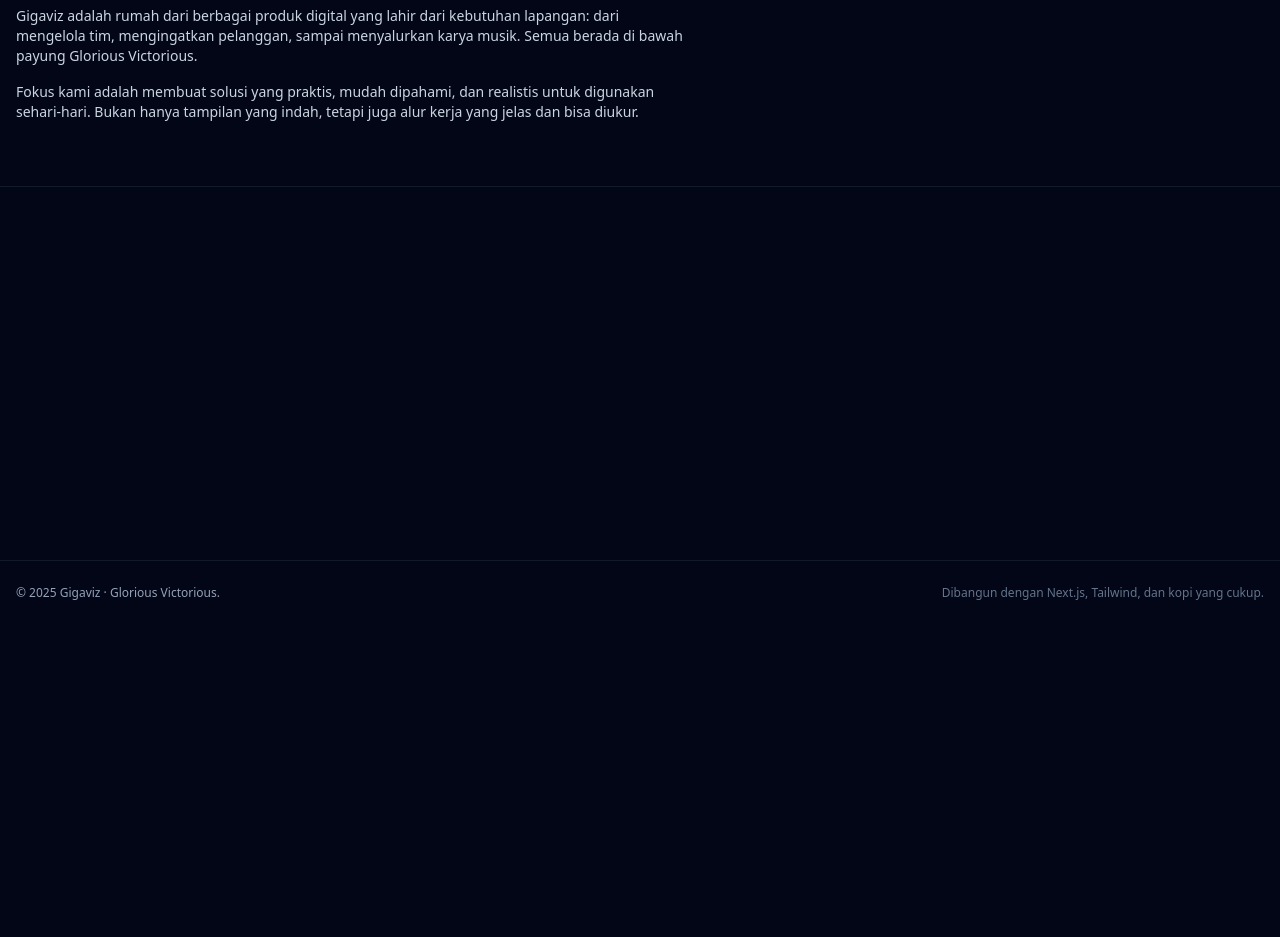
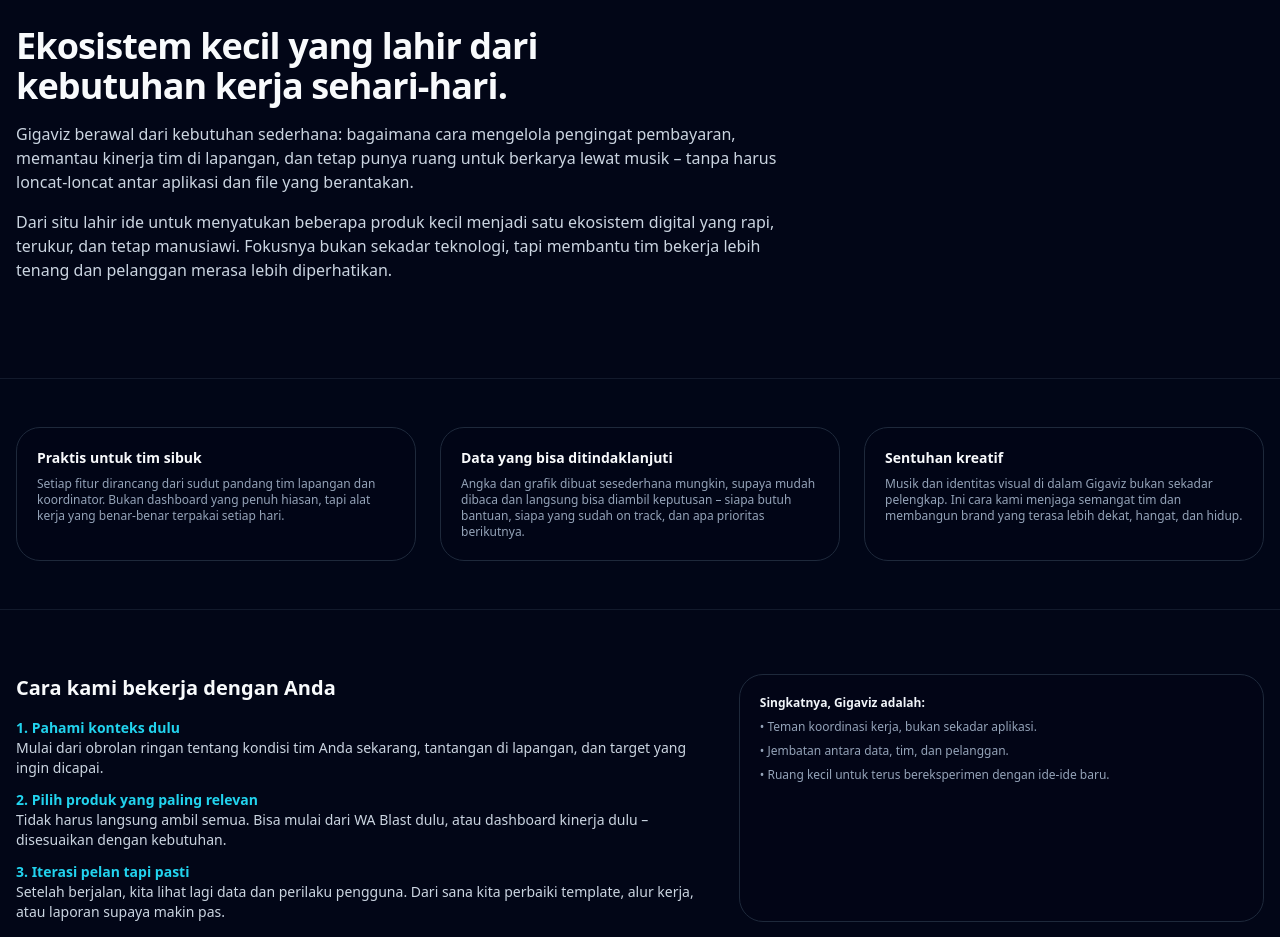
Before and after one commit to giusty7/gigaviz-web, a Next.js app: page /about in a window 1280 px wide. Shown: the part 175-1112 px from the top of the page. Before the commit the page ends 800 px from the top, so only its background shows below. Built offline with nearby package versions, Linux system fonts and the light colour scheme.

Commit message:
feat: add About, Products, Contact pages

```diff
--- a/app/about/page.tsx
+++ b/app/about/page.tsx
@@ -3,35 +3,135 @@
 import { Footer } from "@/components/layout/footer";
 
 export const metadata: Metadata = {
-  title: "Tentang",
+  title: "Tentang | Gigaviz",
   description:
-    "Tentang Gigaviz dan Glorious Victorious sebagai ekosistem produk digital.",
+    "Cerita singkat tentang Gigaviz: ekosistem digital yang menghubungkan WA Blast, dashboard kinerja, dan musik untuk tim yang ingin bekerja lebih rapi dan terukur.",
 };
 
 export default function AboutPage() {
   return (
-    <div className="flex min-h-screen flex-col bg-gigaviz-bg">
+    <div className="flex min-h-screen flex-col bg-gradient-to-b from-gigaviz-bg via-slate-950 to-slate-950">
       <Navbar />
+
       <main className="flex-1">
+        {/* Hero */}
         <section className="border-b border-slate-800/60">
-          <div className="container space-y-4 py-12 md:py-16">
-            <h1 className="text-2xl font-semibold tracking-tight md:text-3xl">
+          <div className="container space-y-6 py-16 md:py-24">
+            <p className="text-xs font-medium uppercase tracking-[0.2em] text-cyan-400">
               Tentang Gigaviz
-            </h1>
-            <p className="max-w-2xl text-sm text-slate-300">
-              Gigaviz adalah rumah dari berbagai produk digital yang lahir
-              dari kebutuhan lapangan: dari mengelola tim, mengingatkan
-              pelanggan, sampai menyalurkan karya musik. Semua berada di
-              bawah payung Glorious Victorious.
             </p>
-            <p className="max-w-2xl text-sm text-slate-300">
-              Fokus kami adalah membuat solusi yang praktis, mudah dipahami,
-              dan realistis untuk digunakan sehari-hari. Bukan hanya tampilan
-              yang indah, tetapi juga alur kerja yang jelas dan bisa diukur.
-            </p>
+            <div className="space-y-4 md:max-w-3xl">
+              <h1 className="text-balance text-3xl font-semibold tracking-tight md:text-4xl">
+                Ekosistem kecil yang lahir dari kebutuhan kerja sehari-hari.
+              </h1>
+              <p className="text-sm text-slate-300 md:text-base">
+                Gigaviz berawal dari kebutuhan sederhana: bagaimana cara
+                mengelola pengingat pembayaran, memantau kinerja tim di
+                lapangan, dan tetap punya ruang untuk berkarya lewat musik –
+                tanpa harus loncat-loncat antar aplikasi dan file yang
+                berantakan.
+              </p>
+              <p className="text-sm text-slate-300 md:text-base">
+                Dari situ lahir ide untuk menyatukan beberapa produk kecil
+                menjadi satu ekosistem digital yang rapi, terukur, dan tetap
+                manusiawi. Fokusnya bukan sekadar teknologi, tapi membantu tim
+                bekerja lebih tenang dan pelanggan merasa lebih diperhatikan.
+              </p>
+            </div>
+          </div>
+        </section>
+
+        {/* Nilai & pendekatan */}
+        <section className="border-b border-slate-800/60 bg-slate-950/40">
+          <div className="container grid gap-6 py-12 md:grid-cols-3">
+            <div className="rounded-2xl border border-slate-800 bg-slate-950/60 p-5">
+              <h2 className="mb-2 text-sm font-semibold text-slate-50">
+                Praktis untuk tim sibuk
+              </h2>
+              <p className="text-xs text-slate-400">
+                Setiap fitur dirancang dari sudut pandang tim lapangan dan
+                koordinator. Bukan dashboard yang penuh hiasan, tapi alat kerja
+                yang benar-benar terpakai setiap hari.
+              </p>
+            </div>
+
+            <div className="rounded-2xl border border-slate-800 bg-slate-950/60 p-5">
+              <h2 className="mb-2 text-sm font-semibold text-slate-50">
+                Data yang bisa ditindaklanjuti
+              </h2>
+              <p className="text-xs text-slate-400">
+                Angka dan grafik dibuat sesederhana mungkin, supaya mudah
+                dibaca dan langsung bisa diambil keputusan – siapa butuh
+                bantuan, siapa yang sudah on track, dan apa prioritas berikutnya.
+              </p>
+            </div>
+
+            <div className="rounded-2xl border border-slate-800 bg-slate-950/60 p-5">
+              <h2 className="mb-2 text-sm font-semibold text-slate-50">
+                Sentuhan kreatif
+              </h2>
+              <p className="text-xs text-slate-400">
+                Musik dan identitas visual di dalam Gigaviz bukan sekadar
+                pelengkap. Ini cara kami menjaga semangat tim dan membangun
+                brand yang terasa lebih dekat, hangat, dan hidup.
+              </p>
+            </div>
+          </div>
+        </section>
+
+        {/* Cara kerja singkat */}
+        <section className="border-b border-slate-800/60">
+          <div className="container grid gap-10 py-12 md:grid-cols-[1.3fr_minmax(0,1fr)] md:py-16">
+            <div className="space-y-4">
+              <h2 className="text-lg font-semibold text-slate-50 md:text-xl">
+                Cara kami bekerja dengan Anda
+              </h2>
+              <ol className="space-y-3 text-sm text-slate-300">
+                <li>
+                  <span className="font-semibold text-cyan-400">
+                    1. Pahami konteks dulu
+                  </span>
+                  <br />
+                  Mulai dari obrolan ringan tentang kondisi tim Anda sekarang,
+                  tantangan di lapangan, dan target yang ingin dicapai.
+                </li>
+                <li>
+                  <span className="font-semibold text-cyan-400">
+                    2. Pilih produk yang paling relevan
+                  </span>
+                  <br />
+                  Tidak harus langsung ambil semua. Bisa mulai dari WA Blast
+                  dulu, atau dashboard kinerja dulu – disesuaikan dengan
+                  kebutuhan.
+                </li>
+                <li>
+                  <span className="font-semibold text-cyan-400">
+                    3. Iterasi pelan tapi pasti
+                  </span>
+                  <br />
+                  Setelah berjalan, kita lihat lagi data dan perilaku pengguna.
+                  Dari sana kita perbaiki template, alur kerja, atau laporan
+                  supaya makin pas.
+                </li>
+              </ol>
+            </div>
+
+            <div className="rounded-2xl border border-slate-800 bg-slate-950/60 p-5 text-xs text-slate-400">
+              <p className="mb-2 font-semibold text-slate-100">
+                Singkatnya, Gigaviz adalah:
+              </p>
+              <ul className="space-y-2">
+                <li>• Teman koordinasi kerja, bukan sekadar aplikasi.</li>
+                <li>• Jembatan antara data, tim, dan pelanggan.</li>
+                <li>
+                  • Ruang kecil untuk terus bereksperimen dengan ide-ide baru.
+                </li>
+              </ul>
+            </div>
           </div>
         </section>
       </main>
+
       <Footer />
     </div>
   );
--- a/app/products/page.tsx
+++ b/app/products/page.tsx
@@ -1,83 +1,154 @@
 import type { Metadata } from "next";
 import { Navbar } from "@/components/layout/navbar";
 import { Footer } from "@/components/layout/footer";
+import Link from "next/link";
 
 export const metadata: Metadata = {
-  title: "Produk",
+  title: "Produk | Gigaviz",
   description:
-    "Daftar produk dan layanan dalam ekosistem Gigaviz: WA Blast, dashboard kinerja, musik, dan lainnya.",
+    "Daftar produk dalam ekosistem Gigaviz: WA Blast & Notifikasi, Dashboard Kinerja, dan Gigaviz Tracks untuk kebutuhan komunikasi, monitoring, dan branding kreatif.",
 };
-
-const products = [
-  {
-    name: "Gigaviz WA Blast",
-    badge: "Layanan",
-    desc: "Pengiriman pesan massal terstruktur untuk pengingat pembayaran, informasi layanan, dan edukasi pelanggan.",
-    status: "Aktif",
-  },
-  {
-    name: "Gigaviz Office (Dashboard)",
-    badge: "Layanan",
-    desc: "Dashboard kinerja tim harian/bulanan dengan integrasi Google Sheets atau database lain.",
-    status: "Aktif",
-  },
-  {
-    name: "Gigaviz Tracks",
-    badge: "Kreatif",
-    desc: "Produksi dan distribusi musik orisinal untuk brand, konten, dan personal project.",
-    status: "Aktif",
-  },
-  {
-    name: "Gigaviz APK",
-    badge: "Dev",
-    desc: "Pengembangan aplikasi Android internal, terutama untuk operasional lapangan dan monitoring.",
-    status: "Dalam pengembangan",
-  },
-];
 
 export default function ProductsPage() {
   return (
-    <div className="flex min-h-screen flex-col bg-gigaviz-bg">
+    <div className="flex min-h-screen flex-col bg-gradient-to-b from-gigaviz-bg via-slate-950 to-slate-950">
       <Navbar />
+
       <main className="flex-1">
+        {/* Hero */}
         <section className="border-b border-slate-800/60">
-          <div className="container py-12 md:py-16">
-            <div className="mb-6 space-y-2">
-              <h1 className="text-2xl font-semibold tracking-tight md:text-3xl">
-                Produk & Layanan
+          <div className="container space-y-6 py-16 md:py-24">
+            <div className="space-y-3 md:max-w-2xl">
+              <h1 className="text-balance text-3xl font-semibold tracking-tight md:text-4xl">
+                Produk yang saling terhubung, bukan berdiri sendiri.
               </h1>
-              <p className="max-w-2xl text-sm text-slate-300">
-                Beberapa produk dapat digunakan secara terpisah, namun tetap
-                saling terhubung di bawah satu identitas brand.
+              <p className="text-sm text-slate-300 md:text-base">
+                Gigaviz berisi beberapa produk kecil yang bisa digunakan
+                terpisah, namun akan terasa maksimal ketika saling terintegrasi.
+                Mulai dari pengingat pembayaran, membaca kinerja tim, sampai
+                membangun identitas brand melalui musik.
               </p>
             </div>
 
-            <div className="grid gap-4 md:grid-cols-2">
-              {products.map((item) => (
-                <div
-                  key={item.name}
-                  className="flex flex-col justify-between rounded-2xl border border-slate-800 bg-slate-950/60 p-4"
+            <p className="text-xs text-slate-500">
+              Pilih satu produk untuk mulai, atau kombinasikan beberapa
+              sekaligus sesuai kebutuhan tim Anda.
+            </p>
+          </div>
+        </section>
+
+        {/* List produk */}
+        <section className="border-b border-slate-800/60 bg-slate-950/40">
+          <div className="container space-y-6 py-12 md:py-16">
+            <div className="grid gap-6 md:grid-cols-3">
+              {/* WA Blast */}
+              <div className="flex flex-col rounded-2xl border border-slate-800 bg-slate-950/60 p-5">
+                <h2 className="mb-1 text-sm font-semibold text-slate-50">
+                  WA Blast & Notifikasi
+                </h2>
+                <p className="mb-3 text-xs text-slate-400">
+                  Kirim pengingat pembayaran, informasi layanan, dan kampanye
+                  terjadwal melalui WhatsApp Business dengan template yang
+                  konsisten.
+                </p>
+                <ul className="mb-4 flex-1 space-y-1.5 text-xs text-slate-300">
+                  <li>• Template pesan yang rapi dan terukur.</li>
+                  <li>• Segmentasi dasar: pelanggan aktif, tertunggak, dsb.</li>
+                  <li>• Log pengiriman untuk keperluan monitoring.</li>
+                </ul>
+                <p className="mb-3 text-[11px] text-slate-500">
+                  Cocok untuk: tim penagihan, layanan pelanggan, dan kampanye
+                  informasi berkala.
+                </p>
+                <Link
+                  href="/contact"
+                  className="text-xs font-medium text-cyan-400 hover:text-cyan-300"
                 >
-                  <div className="space-y-2">
-                    <div className="flex items-center justify-between gap-2">
-                      <h2 className="text-sm font-semibold text-slate-50">
-                        {item.name}
-                      </h2>
-                      <span className="rounded-full border border-slate-700 px-2 py-0.5 text-[10px] uppercase tracking-wide text-slate-300">
-                        {item.badge}
-                      </span>
-                    </div>
-                    <p className="text-xs text-slate-400">{item.desc}</p>
-                  </div>
-                  <div className="mt-3 text-[11px] text-cyan-300">
-                    Status: {item.status}
-                  </div>
-                </div>
-              ))}
+                  Diskusikan implementasi WA Blast →
+                </Link>
+              </div>
+
+              {/* Dashboard Kinerja */}
+              <div className="flex flex-col rounded-2xl border border-slate-800 bg-slate-950/60 p-5">
+                <h2 className="mb-1 text-sm font-semibold text-slate-50">
+                  Dashboard Kinerja
+                </h2>
+                <p className="mb-3 text-xs text-slate-400">
+                  Visual sederhana untuk melihat perkembangan kinerja tim harian
+                  sampai bulanan – lengkap dengan target dan pencapaiannya.
+                </p>
+                <ul className="mb-4 flex-1 space-y-1.5 text-xs text-slate-300">
+                  <li>• Rekap progress per orang dan per tim.</li>
+                  <li>• Highlight siapa yang perlu bantuan atau perhatian.</li>
+                  <li>• Bisa dikombinasikan dengan data dari WA Blast.</li>
+                </ul>
+                <p className="mb-3 text-[11px] text-slate-500">
+                  Cocok untuk: koordinator tim lapangan, supervisor, dan
+                  manajer yang butuh overview cepat.
+                </p>
+                <Link
+                  href="/contact"
+                  className="text-xs font-medium text-cyan-400 hover:text-cyan-300"
+                >
+                  Lihat contoh dashboard & metriks →
+                </Link>
+              </div>
+
+              {/* Gigaviz Tracks */}
+              <div className="flex flex-col rounded-2xl border border-slate-800 bg-slate-950/60 p-5">
+                <h2 className="mb-1 text-sm font-semibold text-slate-50">
+                  Gigaviz Tracks
+                </h2>
+                <p className="mb-3 text-xs text-slate-400">
+                  Musik original untuk brand, konten, atau project personal yang
+                  ingin punya nuansa khas – dari tema produktivitas sampai
+                  storytelling keluarga.
+                </p>
+                <ul className="mb-4 flex-1 space-y-1.5 text-xs text-slate-300">
+                  <li>• Lagu khusus untuk video internal atau campaign.</li>
+                  <li>• Musik latar untuk konten sosial media.</li>
+                  <li>• Project personal yang ingin dirilis ke platform digital.</li>
+                </ul>
+                <p className="mb-3 text-[11px] text-slate-500">
+                  Cocok untuk: kreator konten, brand kecil, maupun individu yang
+                  ingin mengabadikan cerita lewat musik.
+                </p>
+                <Link
+                  href="/contact"
+                  className="text-xs font-medium text-cyan-400 hover:text-cyan-300"
+                >
+                  Bahas ide lagu atau project audio →
+                </Link>
+              </div>
+            </div>
+          </div>
+        </section>
+
+        {/* Callout integrasi */}
+        <section className="border-b border-slate-800/60">
+          <div className="container py-12 md:py-16">
+            <div className="rounded-2xl border border-slate-800 bg-slate-950/60 p-6 md:flex md:items-center md:justify-between md:gap-8">
+              <div className="space-y-2 md:max-w-xl">
+                <h2 className="text-sm font-semibold text-slate-50">
+                  Tidak tahu harus mulai dari produk yang mana?
+                </h2>
+                <p className="text-xs text-slate-400 md:text-[13px]">
+                  Santai. Kita bisa mulai dari sesi singkat untuk memahami
+                  kebutuhan dan alur kerja tim Anda, lalu pilih kombinasi
+                  produk yang paling masuk akal untuk tahap awal.
+                </p>
+              </div>
+              <Link
+                href="/contact"
+                className="mt-4 inline-flex items-center rounded-2xl bg-cyan-400 px-4 py-2 text-xs font-medium text-slate-900 shadow-sm hover:bg-cyan-300 md:mt-0"
+              >
+                Jadwalkan obrolan singkat
+              </Link>
             </div>
           </div>
         </section>
       </main>
+
       <Footer />
     </div>
   );
```
Also changed, not shown: app/contact/page.tsx (+7 -4 lines).
